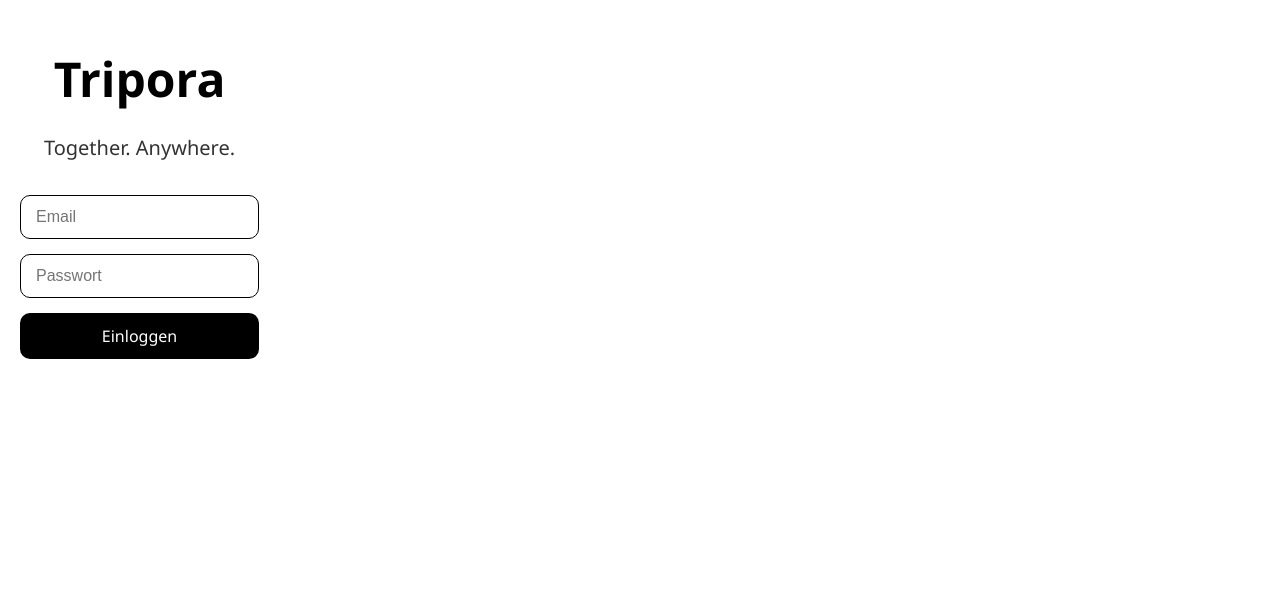
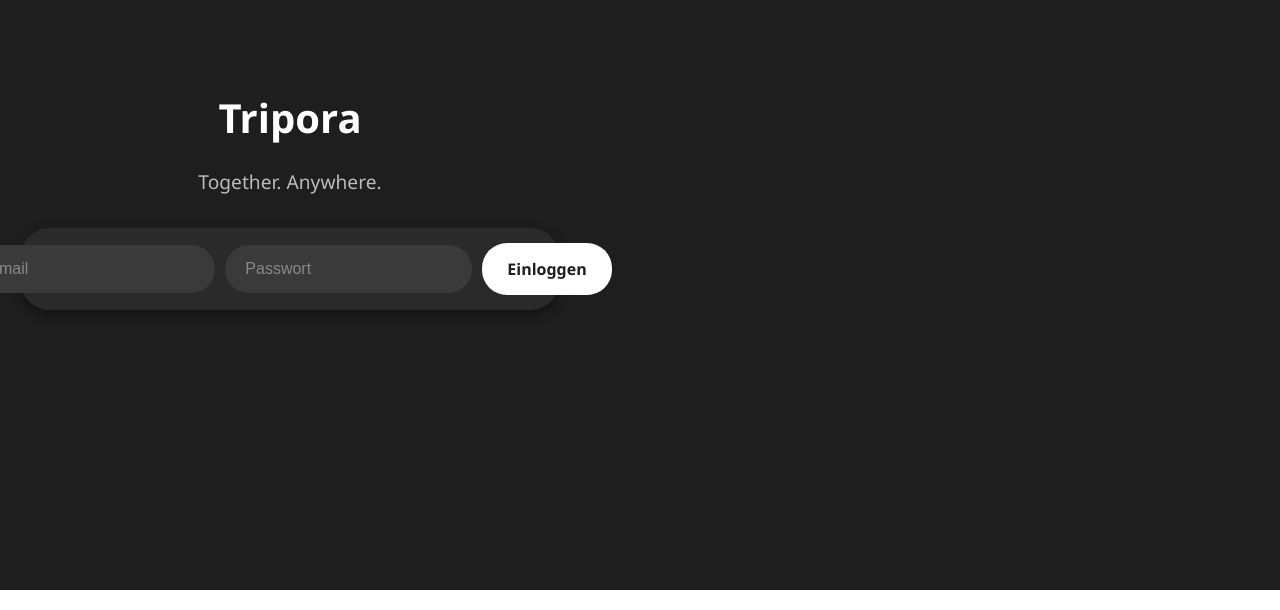
Before and after one commit to tripora-org/Tripora, a React (Vite) app: page / in a window 1280 px wide. Shown: the part 210-820 px from the top of the page. Built offline with nearby package versions, Linux system fonts and the light colour scheme; no server answers.

Commit message:
Update App.css

```diff
--- a/src/App.css
+++ b/src/App.css
@@ -1,72 +1,102 @@
-/* App Container */
+/* Gesamte Seite */
+body, html {
+  margin: 0;
+  padding: 0;
+  height: 100%;
+  font-family: 'Segoe UI', Roboto, Helvetica, Arial, sans-serif;
+  background-color: #1e1e1e; /* Dunkler Hintergrund */
+  color: #ffffff;
+}
+
+/* Container */
 .container {
   display: flex;
   flex-direction: column;
   align-items: center;
   justify-content: center;
   min-height: 100vh;
-  background-color: #ffffff; /* Weißer Hintergrund */
-  color: #000000; /* Schwarzer Text */
-  font-family: 'Segoe UI', Roboto, Helvetica, Arial, sans-serif;
+  text-align: center;
   padding: 20px;
-  box-sizing: border-box;
-  text-align: center;
 }
 
 /* Titel & Slogan */
 .container h1 {
-  font-size: 3rem;
+  font-size: 2.5rem;
   margin-bottom: 0.5rem;
 }
 
 .container p {
-  font-size: 1.25rem;
+  font-size: 1.2rem;
   margin-bottom: 2rem;
-  opacity: 0.8;
+  color: #bbbbbb; /* dezente Farbe für Slogan */
 }
 
-/* Login Form */
+/* Login Card */
 .password-form {
   display: flex;
-  flex-direction: column;
-  width: 100%;
-  max-width: 400px;
-  gap: 15px;
+  flex-direction: row;
+  justify-content: center;
+  align-items: center;
+  background-color: #2a2a2a;
+  padding: 15px 20px;
+  border-radius: 30px;
+  max-width: 500px;
+  gap: 10px;
+  box-shadow: 0 4px 12px rgba(0,0,0,0.4);
 }
 
-/* Input Felder */
+/* Input Feld */
 .password-form input {
-  padding: 12px 15px;
-  border-radius: 10px;
-  border: 1px solid #000000;
+  flex: 1;
+  padding: 15px 20px;
+  border-radius: 25px;
+  border: none;
+  background-color: #3a3a3a;
+  color: #ffffff;
   font-size: 1rem;
   outline: none;
-  transition: border 0.2s;
 }
 
-.password-form input:focus {
-  border-color: #555555;
+.password-form input::placeholder {
+  color: #888888;
 }
 
 /* Button */
 .password-form button {
-  padding: 12px 15px;
-  border-radius: 10px;
+  padding: 15px 25px;
+  border-radius: 25px;
   border: none;
-  background-color: #000000;
-  color: #ffffff;
+  background-color: #ffffff;
+  color: #1e1e1e;
+  font-weight: bold;
   font-size: 1rem;
   cursor: pointer;
-  transition: background-color 0.2s;
+  transition: 0.2s all;
 }
 
 .password-form button:hover {
-  background-color: #333333;
+  background-color: #dddddd;
 }
 
 /* Fehlernachricht */
 .error {
-  color: #ff0000;
+  color: #ff5555;
+  margin-top: 10px;
   font-size: 0.9rem;
-  margin-top: -10px;
 }
+
+/* Request Password Link */
+.request-password {
+  margin-top: 15px;
+  font-size: 0.85rem;
+  color: #888888;
+}
+
+.request-password a {
+  color: #ffffff;
+  text-decoration: underline;
+}
+
+.request-password a:hover {
+  color: #bbbbbb;
+}
```
